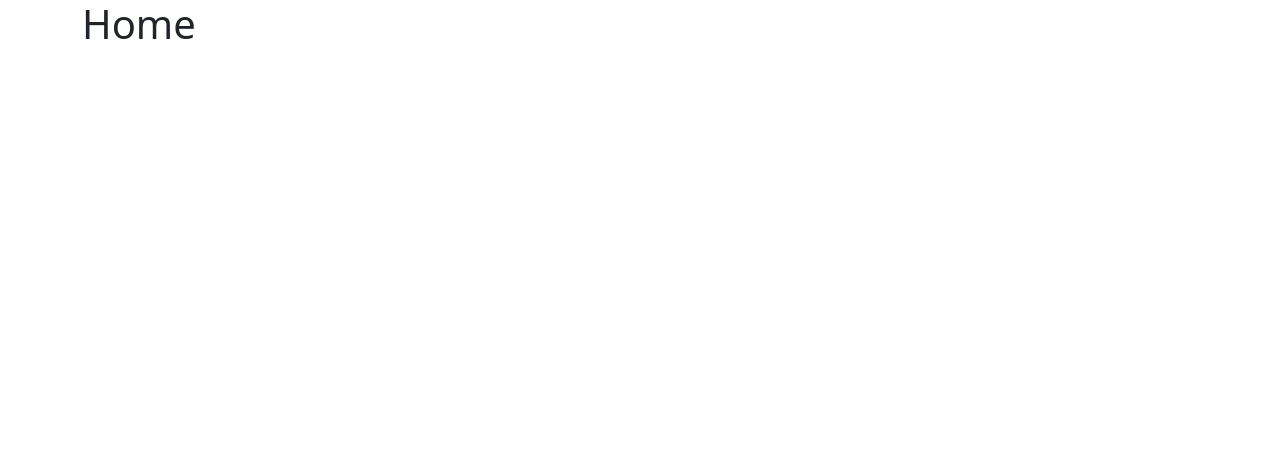
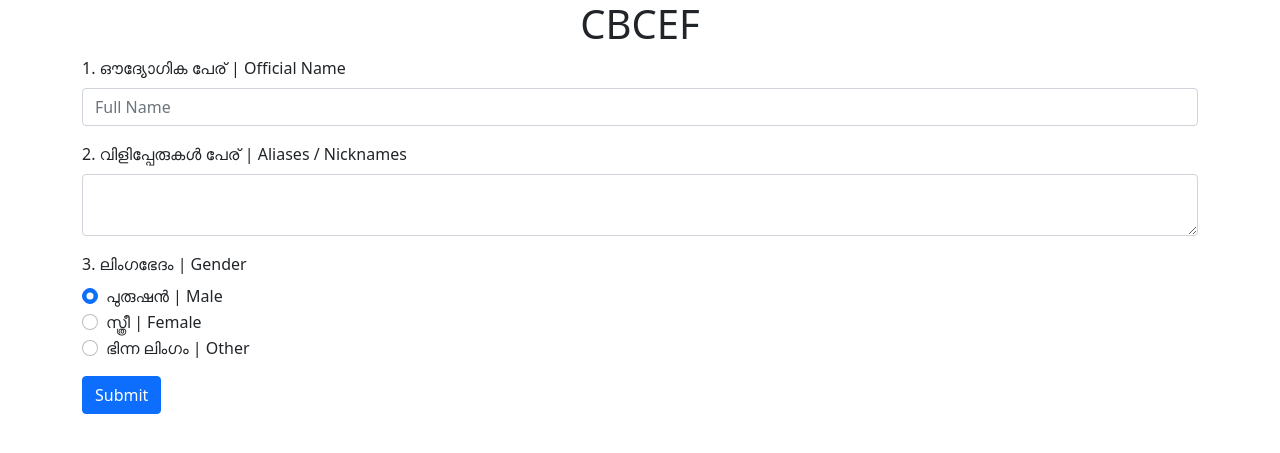
Before and after one commit to joe733/cbcefdb, a Django app: page / in a window 1280 px wide. Before the commit the part shown is almost empty. Shown: the top 453 px of the page. Run offline with Django 3.2, Linux system fonts and the light colour scheme.

Commit message:
feat: adds bootstrap form, too loo..ong!

```diff
--- a/cbcefdb/form/templates/form/index.html
+++ b/cbcefdb/form/templates/form/index.html
@@ -1,4 +1,42 @@
 {% extends "form/base.html" %}
 {% block content %}
-<h1>Home</h1>
+<h1 class="text-center">CBCEF</h1>
+<form>
+    <!-- Question 01 -->
+    <div class="mb-3">
+        <label for="officialName" class="form-label">1. ഔദ്യോഗിക പേര് | Official Name</label>
+        <input class="form-control" type="text" placeholder="Full Name" aria-label="fullName">
+    </div>
+
+    <!-- Question 02 -->
+    <div class="mb-3">
+        <label for="nicknames" class="form-label">2. വിളിപ്പേരുകൾ പേര് | Aliases / Nicknames</label>
+        <textarea class="form-control" id="nicknames" rows="2"></textarea>
+    </div>
+
+    <!-- Question 03 -->
+    <div class="mb-3">
+        <label for="gender" class="form-label">3. ലിംഗഭേദം | Gender</label>
+        <div class="form-check">
+            <input class="form-check-input" type="radio" name="gender" id="gender-male" checked>
+            <label class="form-check-label" for="gender-male">
+                പുരുഷന്‍ | Male
+            </label>
+        </div>
+        <div class="form-check">
+            <input class="form-check-input" type="radio" name="gender" id="gender-female">
+            <label class="form-check-label" for="gender-female">
+                സ്ത്രീ | Female
+            </label>
+        </div>
+        <div class="form-check">
+            <input class="form-check-input" type="radio" name="gender" id="gender-other">
+            <label class="form-check-label" for="gender-other">
+                ഭിന്ന ലിംഗം | Other
+            </label>
+        </div>
+    </div>
+    <!--Submit-->
+    <button type="submit" class="btn btn-primary">Submit</button>
+</form>
 {% endblock content %}
```
